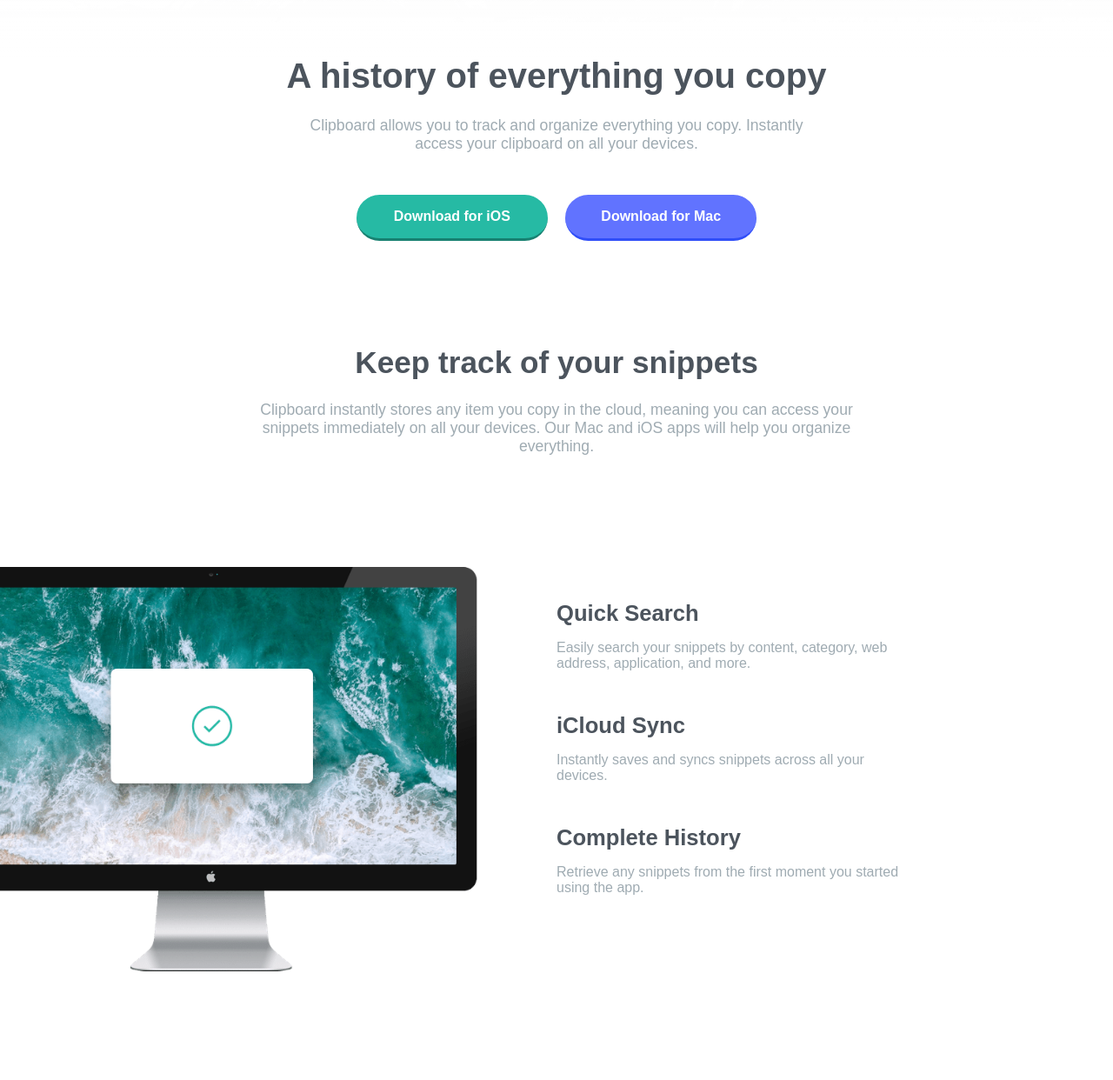
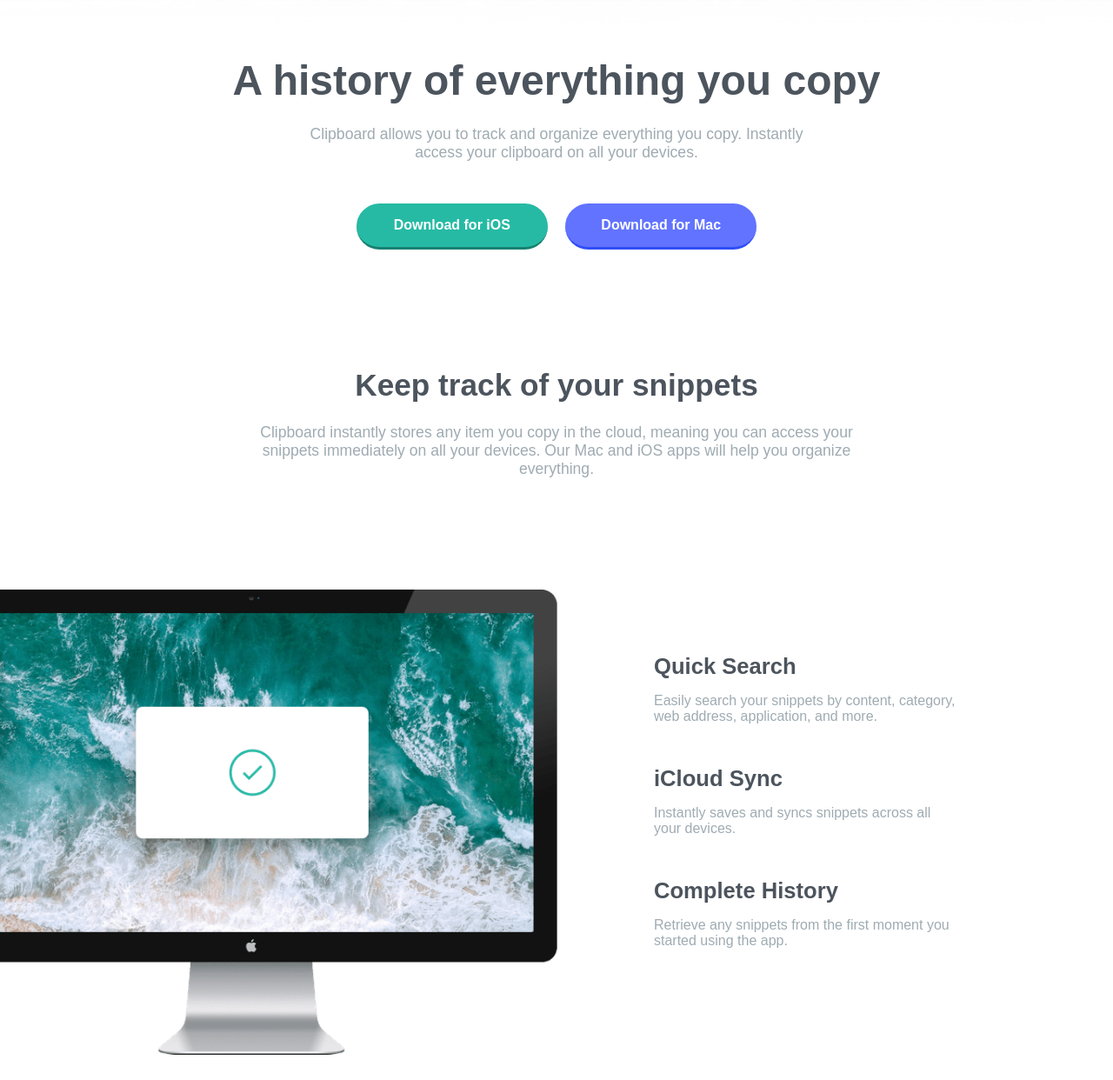
Before and after one commit to Martin4124/Clipboard-Landing-Page, a plain HTML site: page index.html in a window 1280 px wide. Shown: the part 256-1498 px from the top of the page at 87% size. Drawn offline with Linux system fonts and the light colour scheme; a web font is replaced by a local one.

Commit message:
Improving .Features

```diff
--- a/Styles/_header.scss
+++ b/Styles/_header.scss
@@ -57,7 +57,7 @@ header {
 @media only screen and (min-width: 900px) {
   header {
     h1 {
-      font-size: 2.5em;
+      font-size: 3em;
     }
     p {
       font-size: 1.1em;
--- a/Styles/_main.scss
+++ b/Styles/_main.scss
@@ -1,6 +1,6 @@
 main {
   text-align: center;
-  margin: 6em auto 0em auto;
+  margin: 7em auto 0em auto;
   padding: 0rem 1.8rem;
   max-width: 600px;
   h2,
@@ -123,18 +123,20 @@ main {
       padding: 8em 0em;
       .img {
         height: 100%;
+        width: 115%;
         max-width: none;
         padding: 0em;
-        transform: translateX(-15%);
+        transform: translateX(-13%);
       }
       div {
         display: flex;
         flex-direction: column;
         justify-content: center;
         text-align: left;
+        padding-left: 7rem;
         p {
           font-size: 1em;
-          max-width: 400px;
+          max-width: 350px;
         }
       }
     }
```
Also changed, not shown: Styles/style.css, 1 other file.
